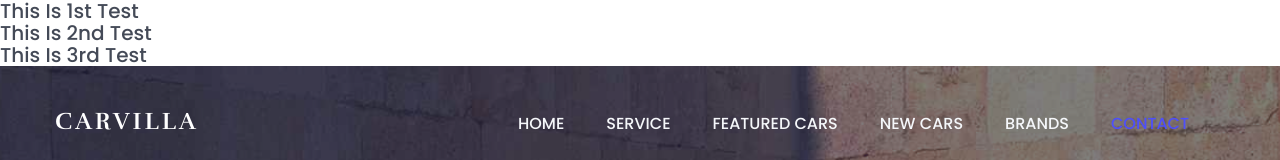
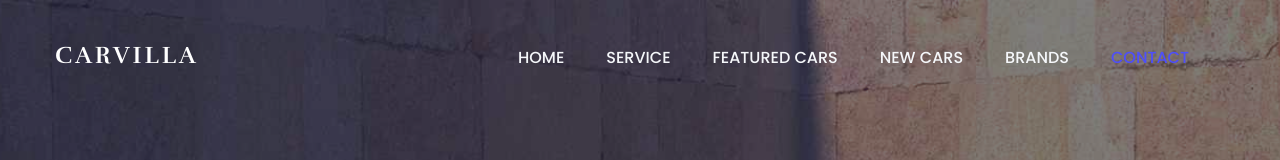
Before and after one commit to 91shahid/mycarwebsite, a plain HTML site: page index.html in a window 1280 px wide. Shown: the top 160 px of the page. Drawn offline with nearby package versions, Linux system fonts and the light colour scheme.

Commit message:
Update index.html

```diff
--- a/index.html
+++ b/index.html
@@ -1,7 +1,3 @@
-<h1>This is 1st Test</h1>
-<h2>This is 2nd Test</h2>
-<h3>This is 3rd Test</h3>
-
 <!doctype html>
 <html class="no-js" lang="en">
     <head>
```
